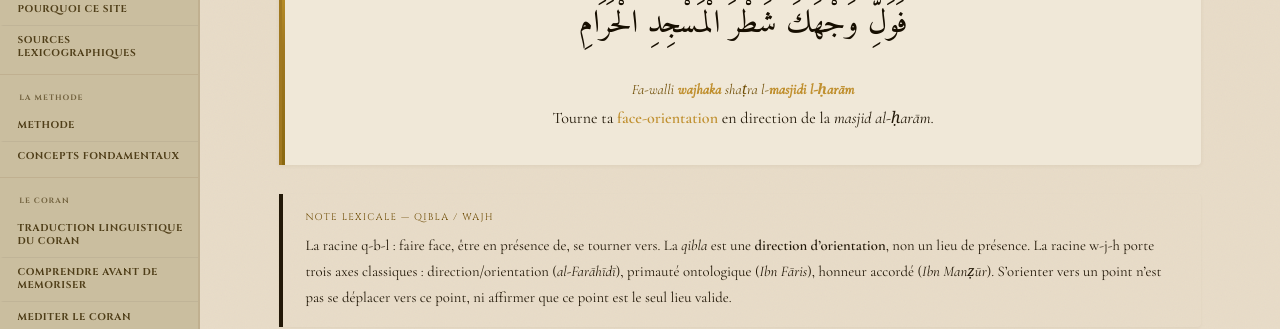
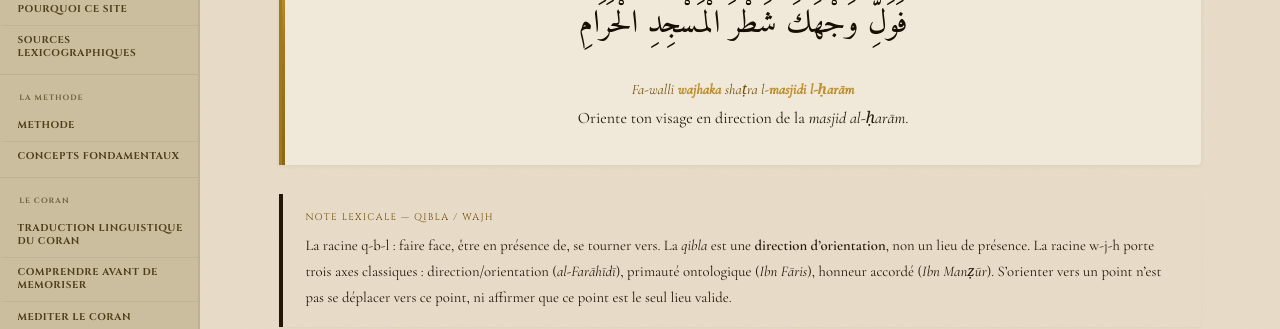
Before and after one commit to Makhuwcoder/islamducoran, a Jekyll site: the page built from _etudes/universite-islam-afrocentrisme.md, in a window 1280 px wide and 900 px high, scrolled down 3112 px. Shown: the part 152-481 px from the top of the window. Built offline with Jekyll 4.4.1, drawn with Linux system fonts in a browser that asks for light colours.

Commit message:
Correction traduction S2:144 : 'face-orientation' → 'Oriente ton visage'

```diff
--- a/_etudes/universite-islam-afrocentrisme.md
+++ b/_etudes/universite-islam-afrocentrisme.md
@@ -56,7 +56,7 @@ L'argument afrocentriste : S12:2, S43:3 et S41:44 accorderaient une supériorit
 
 L'argument afrocentriste : l'orientation vers la *masjid al-ḥarām* imposerait un centre culturellement et géographiquement arabe, effaçant les centres spirituels des autres peuples.
 
-{% include verset.html ref="S2:144" ar="فَوَلِّ وَجْهَكَ شَطْرَ الْمَسْجِدِ الْحَرَامِ" trl="*Fa-walli **wajhaka** shaṭra l-**masjidi l-ḥarām***" trad="Tourne ta **face-orientation** en direction de la *masjid al-ḥarām*." %}
+{% include verset.html ref="S2:144" ar="فَوَلِّ وَجْهَكَ شَطْرَ الْمَسْجِدِ الْحَرَامِ" trl="*Fa-walli **wajhaka** shaṭra l-**masjidi l-ḥarām***" trad="Oriente ton visage en direction de la *masjid al-ḥarām*." %}
 
 {% include callout.html type="note-lexicale" label="Note lexicale — qibla / wajh" content="La racine q-b-l : faire face, être en présence de, se tourner vers. La *qibla* est une **direction d'orientation**, non un lieu de présence. La racine w-j-h porte trois axes classiques : direction/orientation (*al-Farāhīdī*), primauté ontologique (*Ibn Fāris*), honneur accordé (*Ibn Manẓūr*). S'orienter vers un point n'est pas se déplacer vers ce point, ni affirmer que ce point est le seul lieu valide." %}
 
```
